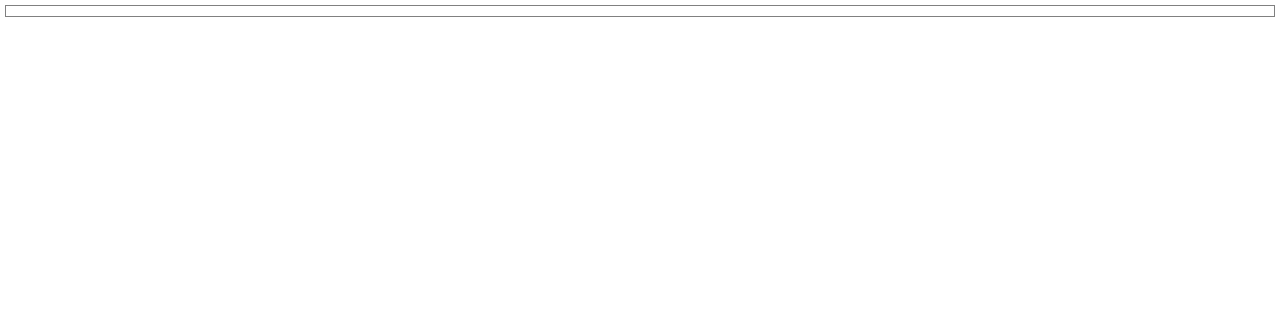
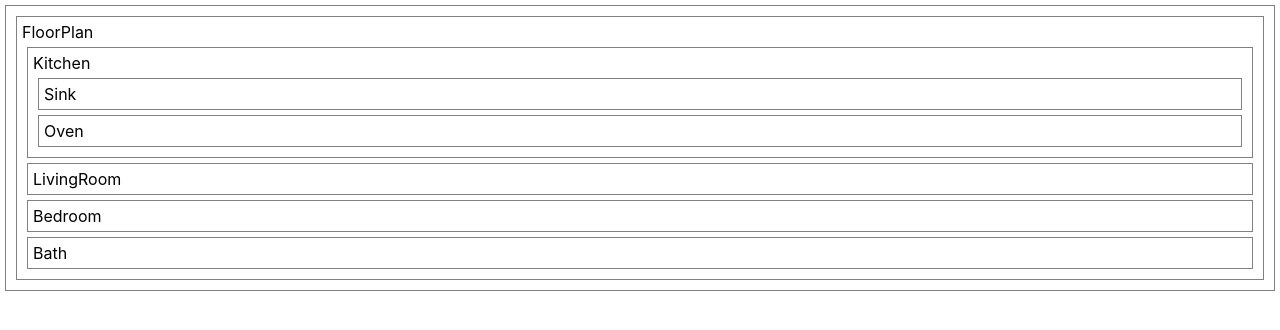
Before and after one commit to dimisavva/floorplan-lab, a React (Create React App) app: page / in a window 1280 px wide. Shown: the top 330 px of the page. Built offline with nearby package versions, Linux system fonts and the light colour scheme.

Commit message:
finish app

```diff
--- a/src/App.js
+++ b/src/App.js
@@ -1,9 +1,10 @@
 import './App.css';
+import FloorPlan from './components/FloorPlan';
 
 function App() {
   return (
-    <>
-
+    < >
+     <FloorPlan name= 'FloorPlan' />
     </>
   );
 }
--- a/Bedroom.jsx
+++ b/src/components/Bath.jsx
@@ -1,11 +1,11 @@
 
-function Bedroom(props) {
+const Bath = (props) => {
   return (
     <div>
-      <h1>Bedroom</h1>
+      Bath
     </div>
   );
 }
 
 // Must export the component's function (or class)
-export default Bedroom;
+export default Bath;
--- a/Kitchen.jsx
+++ b/src/components/Bedroom.jsx
@@ -1,11 +1,12 @@
 
-function Kitchen(props) {
+
+const Bedroom = (props) => {
   return (
     <div>
-      <h1>Kitchen</h1>
+      Bedroom
     </div>
   );
 }
 
 // Must export the component's function (or class)
-export default Kitchen;
+export default Bedroom;
--- /dev/null
+++ b/src/components/FloorPlan.jsx
@@ -0,0 +1,19 @@
+import Bedroom from "./Bedroom";
+import Kitchen from "./Kitchen";
+import Bath from "./Bath";
+import LivingRoom from "./LivingRoom";
+
+const FloorPlan = (props) => {
+  return (
+    <div>
+      {props.name}
+      <Kitchen name= 'Kitchen' />
+      <LivingRoom name= 'LivingRoom' />
+      <Bedroom name= 'Bedroom' />
+      <Bath name= 'Bath' />
+    </div>
+  );
+}
+
+// Must export the component's function (or class)
+export default FloorPlan;
--- /dev/null
+++ b/src/components/Kitchen.jsx
@@ -0,0 +1,15 @@
+import Sink from "./Sink";
+import Oven from "./Oven";
+
+const Kitchen = (props) => {
+  return (
+    <div>
+      Kitchen
+      <Sink name= 'Sink' />
+      <Oven name= 'Oven' />
+    </div>
+  );
+}
+
+// Must export the component's function (or class)
+export default Kitchen;
--- a/LivingRoom.jsx
+++ b/src/components/LivingRoom.jsx
@@ -1,8 +1,8 @@
 
-function LivingRoom(props) {
+const LivingRoom = (props) => {
   return (
     <div>
-      <h1>LivingRoom</h1>
+      LivingRoom
     </div>
   );
 }
--- /dev/null
+++ b/src/components/Oven.jsx
@@ -0,0 +1,9 @@
+const Oven = (props) => {
+  return (
+    <div>
+      Oven
+    </div>
+   );
+}
+
+export default Oven;
--- a/Bath.jsx
+++ b/src/components/Sink.jsx
@@ -1,11 +1,12 @@
 
-function Bath(props) {
+
+const Sink = (props) => {
   return (
     <div>
-      <h1>Bath</h1>
+      Sink
     </div>
   );
 }
 
 // Must export the component's function (or class)
-export default Bath;
+export default Sink;
```
